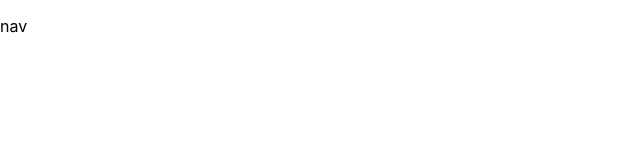
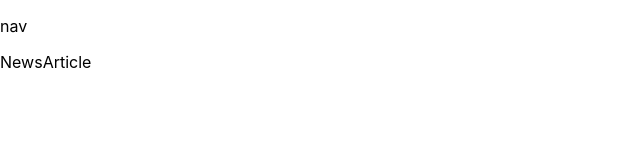
Before and after one commit to Reddah14/replica-mediumWebsite, a React (Create React App) app: page / in a window 1280 px wide. Shown: the top 160 px of the page, without its empty margins (0-640 px from the left). Built offline with nearby package versions, Linux system fonts and the light colour scheme.

Commit message:
added NewsArticle component  in app

```diff
--- a/src/App.jsx
+++ b/src/App.jsx
@@ -1,10 +1,14 @@
+import React from 'react';
+
 import './App.scss';
 import Nav from './components/Nav/Nav';
+import NewsArticle from './components/NewsArticle/NewsArticle';
 
 function App() {
   return (
     <>
       <Nav />
+      <NewsArticle />
     </>
   )
 }
```
